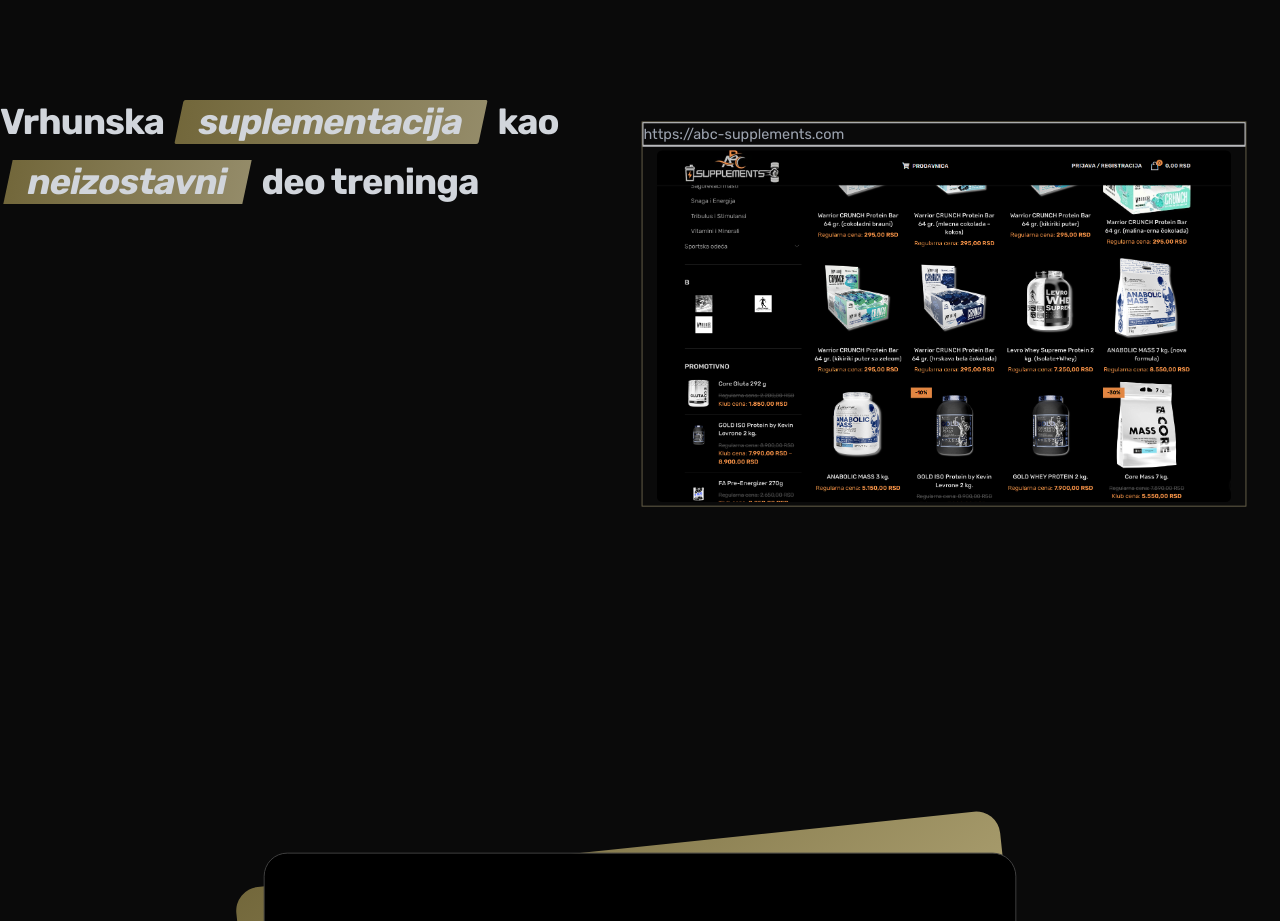
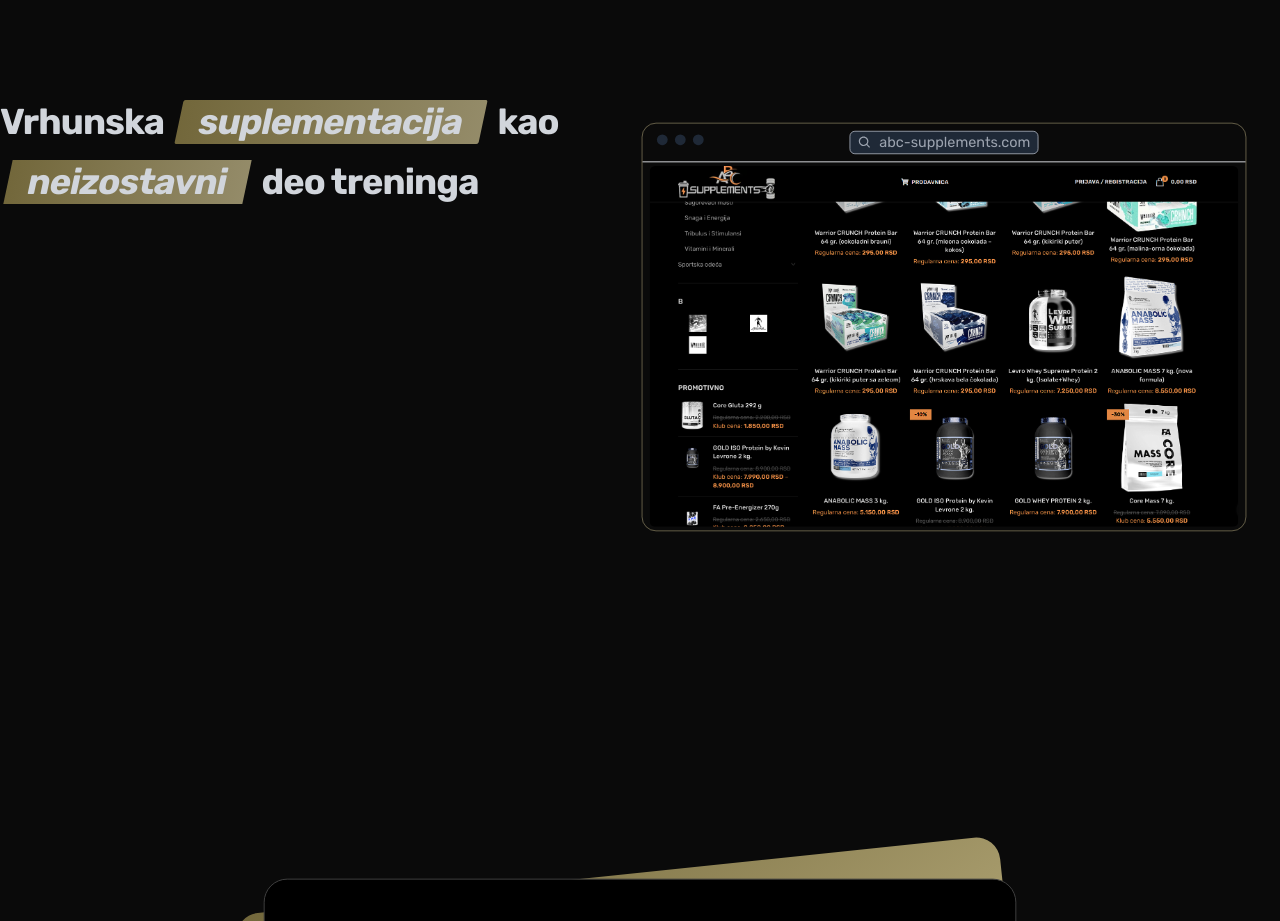
Before and after one commit to zlatanovics1/fitness-premium, a Next.js app: page / in a window 1280 px wide. Shown: the part 1380-2301 px from the top of the page. Built offline with nearby package versions, Linux system fonts and the light colour scheme.

Commit message:
Browser mockup

```diff
--- a/components/Browser.tsx
+++ b/components/Browser.tsx
@@ -1,15 +1,21 @@
 import Image from "next/image";
 import sup from "@/public/abcsup.png";
-import { BiLinkExternal } from "react-icons/bi";
+import { BiCircle, BiLinkExternal, BiSearch } from "react-icons/bi";
 export default function Browser() {
   return (
-    <div className="cursor-pointer relative max-w-[42rem] scale-90  group  border border-primary-light/50">
-      <div className="">
-        <div className="input border border-base-300 text-gray-400">
-          https://abc-supplements.com
+    <div className="cursor-pointer relative max-w-[42rem] scale-90 rounded-2xl group  border border-primary-light/50">
+      <div className="flex items-center gap-2 [&_*]:w-3 [&_*]:h-3 absolute top-3 left-4">
+        <BiCircle className="bg-gray-800 rounded-full text-gray-800" />
+        <BiCircle className="bg-gray-800 rounded-full text-gray-800" />
+        <BiCircle className="bg-gray-800 rounded-full text-gray-800" />
+      </div>
+      <div className="flex items-center justify-center py-2">
+        <div className="border px-2 bg-gray-800 flex items-center gap-2 border-gray-400 text-gray-400 rounded-md">
+          <BiSearch />
+          <span>abc-supplements.com</span>
         </div>
       </div>
-      <div className="px-4 py-1 border-t border-base-300">
+      <div className="px-2 py-1 border-t border-base-300">
         <Image
           src={sup}
           quality={100}
@@ -17,7 +23,7 @@
           className="object-cover invert rounded-md"
         />
       </div>
-      <div className="absolute inset-0 p-4 bg-gradient-to-t from-primary-dark duration-300 opacity-0 group-hover:opacity-100 transition-all  to-transparent">
+      <div className="absolute inset-0 p-4 bg-gradient-to-t rounded-2xl from-primary-dark duration-300 opacity-0 group-hover:opacity-70 transition-all  to-transparent">
         <BiLinkExternal className="float-right w-5 h-5 text-primary-light" />
       </div>
     </div>
```
